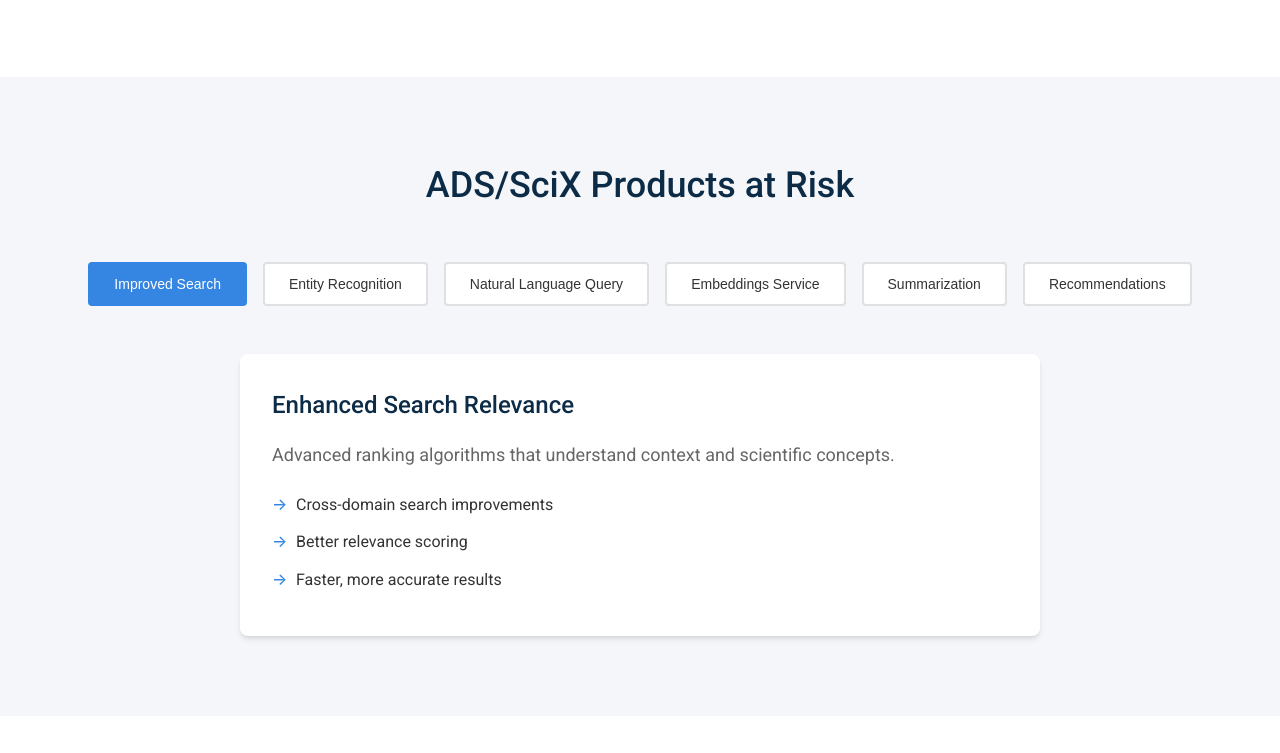
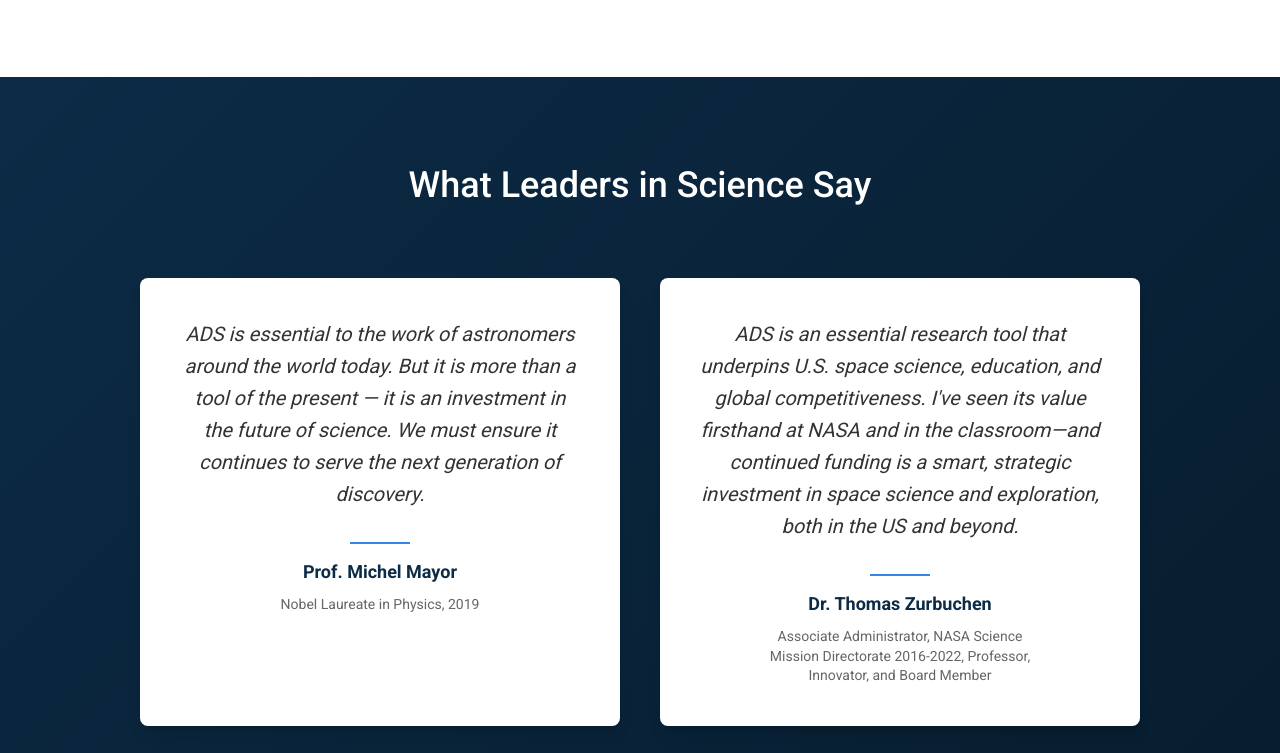
Before and after one commit to sjarmak/save_ADS_SciX, a website built with Vite: page index.html in a window 1280 px wide. Shown: the part 3847-4600 px from the top of the page. Built offline with nearby package versions, Linux system fonts and the light colour scheme.

Commit message:
Add professional testimonials section with Nobel Laureate and NASA Administrator quotes
Co-authored-by: Amp <amp@ampcode.com>
Amp-Thread-ID: https://ampcode.com/threads/T-65882fee-32f0-4d19-af2d-5e03c9f002c6

```diff
--- a/index.html
+++ b/index.html
@@ -231,6 +231,38 @@
         </div>
     </section>
 
+    <!-- Testimonials Section -->
+    <section class="testimonials" id="testimonials">
+        <div class="container">
+            <h2 class="section__title">What Leaders in Science Say</h2>
+            <div class="testimonials__grid">
+                <div class="testimonials__card">
+                    <blockquote class="testimonials__quote">
+                        ADS is essential to the work of astronomers around the world today. But it is more than a tool of the present — it is an investment in the future of science. We must ensure it continues to serve the next generation of discovery.
+                    </blockquote>
+                    <div class="testimonials__author">
+                        <div class="testimonials__author-info">
+                            <div class="testimonials__name">Prof. Michel Mayor</div>
+                            <div class="testimonials__credentials">Nobel Laureate in Physics, 2019</div>
+                        </div>
+                    </div>
+                </div>
+
+                <div class="testimonials__card">
+                    <blockquote class="testimonials__quote">
+                        ADS is an essential research tool that underpins U.S. space science, education, and global competitiveness. I've seen its value firsthand at NASA and in the classroom—and continued funding is a smart, strategic investment in space science and exploration, both in the US and beyond.
+                    </blockquote>
+                    <div class="testimonials__author">
+                        <div class="testimonials__author-info">
+                            <div class="testimonials__name">Dr. Thomas Zurbuchen</div>
+                            <div class="testimonials__credentials">Associate Administrator, NASA Science Mission Directorate 2016-2022, Professor, Innovator, and Board Member</div>
+                        </div>
+                    </div>
+                </div>
+            </div>
+        </div>
+    </section>
+
     <!-- Products Section -->
     <section class="products" id="products">
         <div class="container">
--- a/src/styles/main.scss
+++ b/src/styles/main.scss
@@ -870,7 +870,119 @@
 }
 
 // ============================================================================
-// TESTIMONIAL SECTION
+// TESTIMONIALS SECTION
+// ============================================================================
+
+.testimonials {
+  padding: var(--space-20) 0;
+  background-color: var(--color-navy);
+  position: relative;
+
+  &::before {
+    content: '';
+    position: absolute;
+    top: 0;
+    left: 0;
+    right: 0;
+    bottom: 0;
+    background: linear-gradient(135deg, var(--color-navy) 0%, var(--color-navy-dark) 100%);
+    opacity: 0.95;
+  }
+
+  .container {
+    position: relative;
+    z-index: 1;
+  }
+
+  .section__title {
+    color: var(--color-white);
+    margin-bottom: var(--space-16);
+  }
+
+  &__grid {
+    display: grid;
+    grid-template-columns: 1fr;
+    gap: var(--space-8);
+    max-width: 1000px;
+    margin: 0 auto;
+
+    @media (min-width: 768px) {
+      grid-template-columns: repeat(2, 1fr);
+      gap: var(--space-10);
+    }
+  }
+
+  &__card {
+    background-color: var(--color-white);
+    border-radius: var(--border-radius-lg);
+    padding: var(--space-8);
+    box-shadow: var(--shadow-lg);
+    position: relative;
+    transition: transform 0.3s ease, box-shadow 0.3s ease;
+
+    &:hover {
+      transform: translateY(-4px);
+      box-shadow: 0 20px 25px -5px rgb(0 0 0 / 0.1), 0 10px 10px -5px rgb(0 0 0 / 0.04);
+    }
+
+    @media (min-width: 768px) {
+      padding: var(--space-10);
+    }
+  }
+
+  &__quote {
+    font-size: var(--font-size-lg);
+    line-height: 1.7;
+    color: var(--color-text);
+    font-style: italic;
+    margin: 0 0 var(--space-8) 0;
+    text-align: center;
+    position: relative;
+
+    @media (min-width: 768px) {
+      font-size: var(--font-size-xl);
+      line-height: 1.6;
+    }
+  }
+
+  &__author {
+    text-align: center;
+    position: relative;
+
+    &::before {
+      content: '';
+      width: 60px;
+      height: 2px;
+      background-color: var(--color-orange);
+      position: absolute;
+      top: -var(--space-4);
+      left: 50%;
+      transform: translateX(-50%);
+    }
+  }
+
+  &__author-info {
+    padding-top: var(--space-4);
+  }
+
+  &__name {
+    font-size: var(--font-size-lg);
+    font-weight: 600;
+    color: var(--color-navy);
+    margin-bottom: var(--space-2);
+  }
+
+  &__credentials {
+    font-size: var(--font-size-sm);
+    color: var(--color-text-light);
+    line-height: 1.4;
+    max-width: 280px;
+    margin: 0 auto;
+  }
+}
+
+// ============================================================================
+// TESTIMONIAL FORM SECTION
 // ============================================================================
 
 .testimonial {
```
